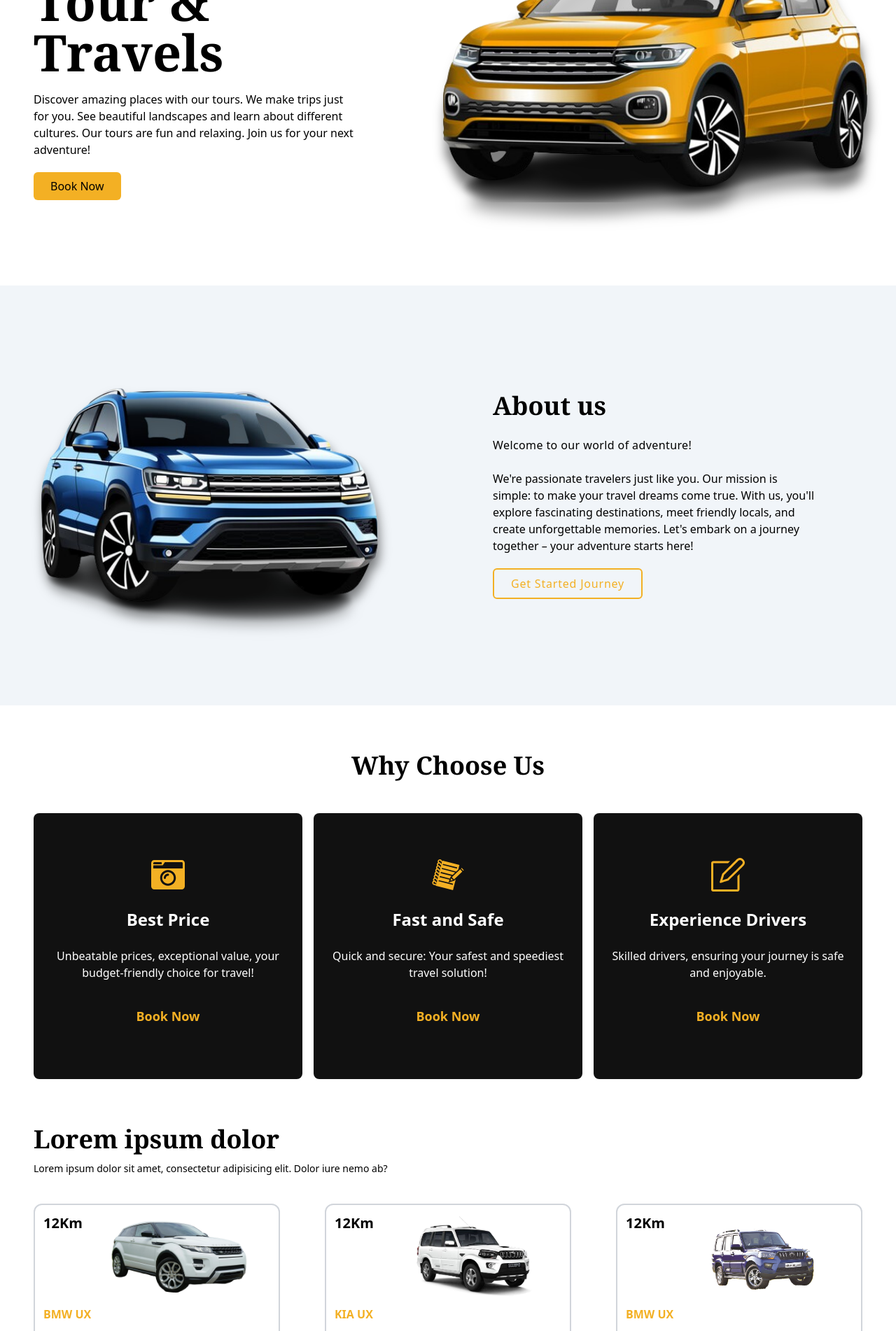
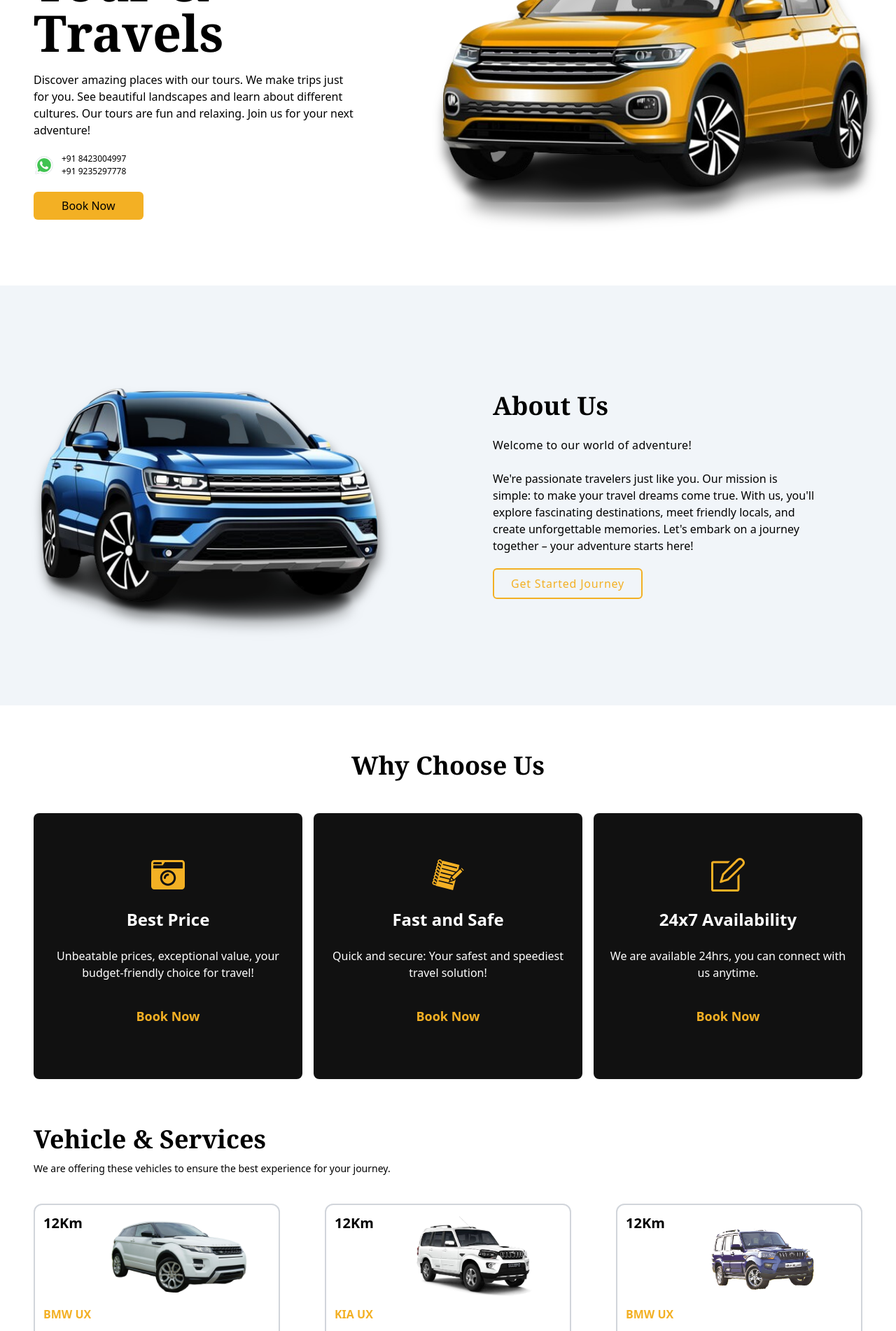
Before and after one commit to thesaty4/tour-travel-portfolio, a React (Vite) app: page / in a window 1280 px wide. Shown: the part 220-2122 px from the top of the page at 70% size. Built offline with nearby package versions, Linux system fonts and the light colour scheme.

Commit message:
const data integrations

```diff
--- a/src/components/About/About.jsx
+++ b/src/components/About/About.jsx
@@ -1,5 +1,6 @@
 
 import bmw from "../../assets/bmw1.png";
+import { aboutConfig } from "../constants/pages.const";
 
 const About = () => {
   return (
@@ -19,19 +20,17 @@ const About = () => {
                 data-aos="fade-up"
                 className="text-3xl sm:text-4xl font-bold font-serif"
               >
-                About us
+                {aboutConfig.heading.text}
               </h1>
               <p data-aos="fade-up" className="leading-8 tracking-wide">
-              Welcome to our world of adventure!
+              {aboutConfig.heading.subText}
               </p>
-              <p data-aos="fade-up">
-                We're passionate travelers just like you.
-                Our mission is simple: to make your travel dreams come true.
-                With us, you'll explore fascinating destinations, meet friendly locals, and create unforgettable memories.
-                Let's embark on a journey together – your adventure starts here!
-              </p>
+              {aboutConfig.description.map((item)=> <p data-aos="fade-up">
+                {item}
+              </p>)}
+
               <button data-aos="fade-up" className="button-outline">
-                Get Started Journey
+                {aboutConfig.cta.label}
               </button>
             </div>
           </div>
--- a/src/components/CarList/CarList.jsx
+++ b/src/components/CarList/CarList.jsx
@@ -2,6 +2,7 @@ import React from "react";
 import whiteCar from "../../assets/white-car.png";
 import car2 from "../../assets/car5.png";
 import car3 from "../../assets/car6.png";
+import { carListConfig } from "../constants/pages.const";
 
 const carList = [
   {
@@ -33,11 +34,10 @@ const CarList = () => {
           data-aos="fade-up"
           className="text-3xl sm:text-4xl font-semibold font-serif mb-3"
         >
-          Lorem ipsum dolor
+          {carListConfig.heading.text}
         </h1>
         <p data-aos="fade-up" aos-delay="400" className="text-sm pb-10">
-          Lorem ipsum dolor sit amet, consectetur adipisicing elit. Dolor iure
-          nemo ab?
+        {carListConfig.heading.subText}
         </p>
         {/* Car listing */}
         <div>
--- a/src/components/Hero/Hero.jsx
+++ b/src/components/Hero/Hero.jsx
@@ -1,6 +1,8 @@
 import { useEffect } from "react";
 import bmw2 from "../../assets/bmw2.png";
+import whatsapp from "../../assets/icons/whatsapp.png";
 import AOS from "aos";
+import { heroPageConfig } from "../constants/pages.const";
 
 // eslint-disable-next-line react/prop-types
 const Hero = ( ) => {
@@ -25,28 +27,35 @@ const Hero = ( ) => {
           </div>
           <div className="space-y-5 order-2 sm:order-1 sm:pr-32 ">
             <p data-aos="fade-up" className="text-primary text-3xl font-serif font-bold">
-            श्री राम
+            {heroPageConfig.heading.text}
             </p>
             <h1
               data-aos="fade-up"
               data-aos-delay="600"
               className="text-5xl lg:text-7xl font-semibold font-serif"
             >
-              Tour & Travels
+              {heroPageConfig.heading.subText}
             </h1>
             <p data-aos="fade-up" data-aos-delay="1000">
-            Discover amazing places with our tours. We make trips just for you.
-            See beautiful landscapes and learn about different cultures.
-            Our tours are fun and relaxing. Join us for your next adventure! </p>
+            {heroPageConfig.description}</p>
+            <p data-aos="fade-up" data-aos-delay="1000" className="flex flex-row text-[12px] gap-[10px]">
+              <span className="flex items-center"><img
+                src={whatsapp}
+                className="w-[30px] h-[30px]"
+              /></span>
+              <span>
+                {heroPageConfig.contact?.mobile?.map((contact)=><p>{contact}</p>)}
+              </span>
+            </p>
             <button
               data-aos="fade-up"
               data-aos-delay="1500"
               onClick={() => {
                 AOS.refreshHard();
               }}
-              className="rounded-md bg-primary hover:bg-primary/80 transition duration-500 py-2 px-6 text-black"
+              className="rounded-md bg-primary hover:bg-primary/80 transition duration-500 py-2 px-10 text-black"
             >
-              Book Now
+              {heroPageConfig.cta.label}
             </button>
           </div>
         </div>
--- a/src/components/Services/Services.jsx
+++ b/src/components/Services/Services.jsx
@@ -22,12 +22,12 @@ const skillsData = [
     aosDelay: "500",
   },
   {
-    name: "Experience Drivers",
+    name: "24x7 Availability",
     icon: (
       <SlNote className="text-5xl text-primary group-hover:text-black duration-500" />
     ),
     link: "#",
-    description: "Skilled drivers, ensuring your journey is safe and enjoyable.",
+    description: "We are available 24hrs, you can connect with us anytime.",
     aosDelay: "1000",
   },
 ];
--- /dev/null
+++ b/src/components/constants/pages.const.ts
@@ -0,0 +1,40 @@
+export const heroPageConfig = {
+    heading: {
+        text: ' श्री राम',
+        subText: 'Tour & Travels '
+    },
+    description: `Discover amazing places with our tours. We make trips just for you.
+    See beautiful landscapes and learn about different cultures.
+    Our tours are fun and relaxing. Join us for your next adventure!`,
+    contact:{
+        mobile: ['+91 8423004997','+91 9235297778'],
+        email: []
+    },
+    cta:{
+        label: 'Book Now'
+    }
+}
+
+export const aboutConfig = {
+    heading: {
+        text: 'About Us',
+        subText: 'Welcome to our world of adventure!',
+    },
+    description: [
+        ` We're passionate travelers just like you.
+        Our mission is simple: to make your travel dreams come true.
+        With us, you'll explore fascinating destinations, meet friendly locals, and create unforgettable memories.
+        Let's embark on a journey together – your adventure starts here!`,
+    ],
+    cta:{
+        icon: '',
+        label: 'Get Started Journey'
+    }
+}
+
+export const carListConfig ={
+    heading: {
+        text: 'Vehicle & Services',
+        subText: 'We are offering these vehicles to ensure the best experience for your journey.',
+    },
+}
```
Also changed, not shown: src/assets/icons/whatsapp.png (added).
